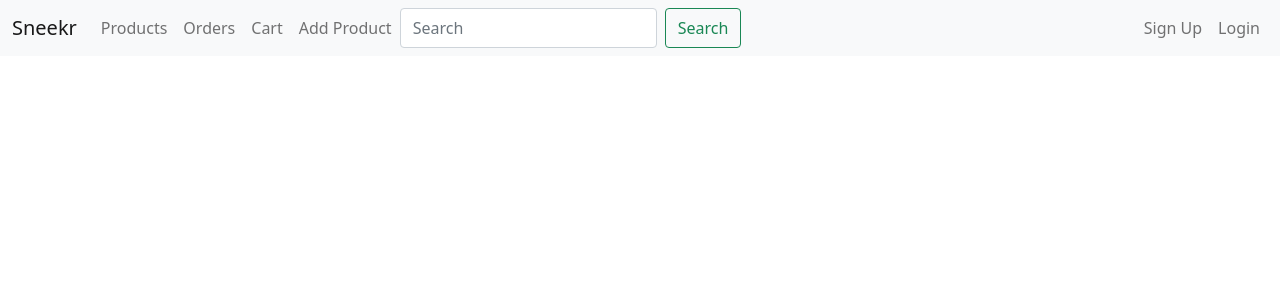
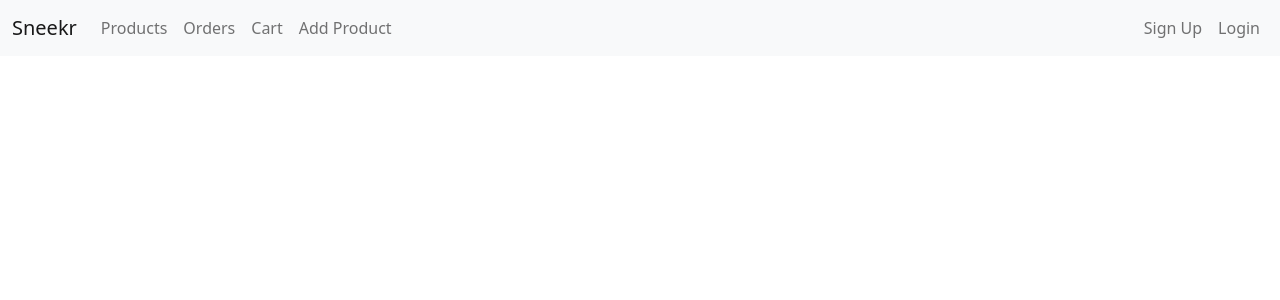
Before and after one commit to LaunchCodeLiftoffProjects/meagan-group-a, an Angular app in the folder sneekr/src/main/webapp/: page / in a window 1280 px wide. Shown: the top 300 px of the page. Built offline with nearby package versions, Linux system fonts and the light colour scheme.

Commit message:
Commented out search bar

```diff
--- a/sneekr/src/main/webapp/src/app/navbar/navbar.component.html
+++ b/sneekr/src/main/webapp/src/app/navbar/navbar.component.html
@@ -12,10 +12,10 @@
           <a class="nav-link" routerLink="/order">Orders</a>
           <a class="nav-link" routerLink="/cart">Cart  <span *ngIf="quantity > 0" class="badge rounded-pill bg-danger">{{quantity}}<span class="visually-hidden">unread messages</span></span></a>
           <a class="nav-link" routerLink="/add-item">Add Product</a>
-          <form class="d-flex" action="">
+     <!--     <form class="d-flex" action="">
             <input type="text" class="form-control me-2" type="search" placeholder="Search">
             <button class="btn btn-outline-success" type="submit">Search</button>
-          </form>
+          </form> -->
         </div>
         <div class="auth-container">
           <ul class="navbar-nav ml-auto" *ngIf="!isLoggedIn">
```
